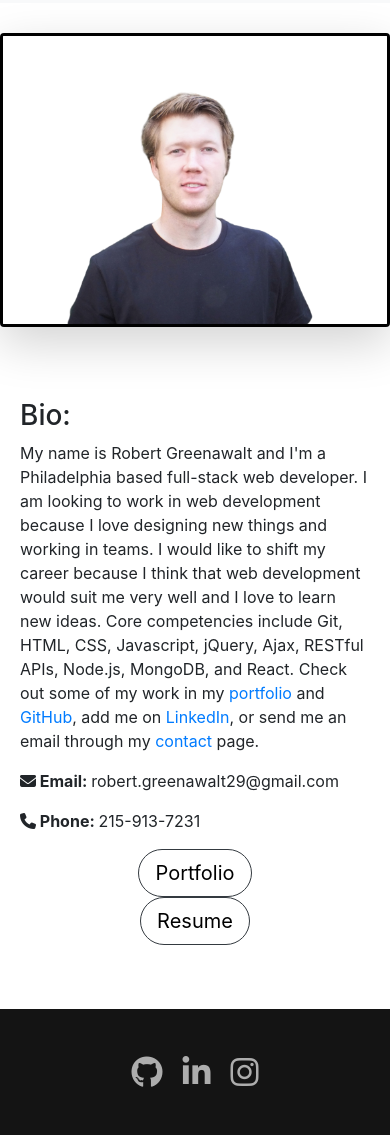
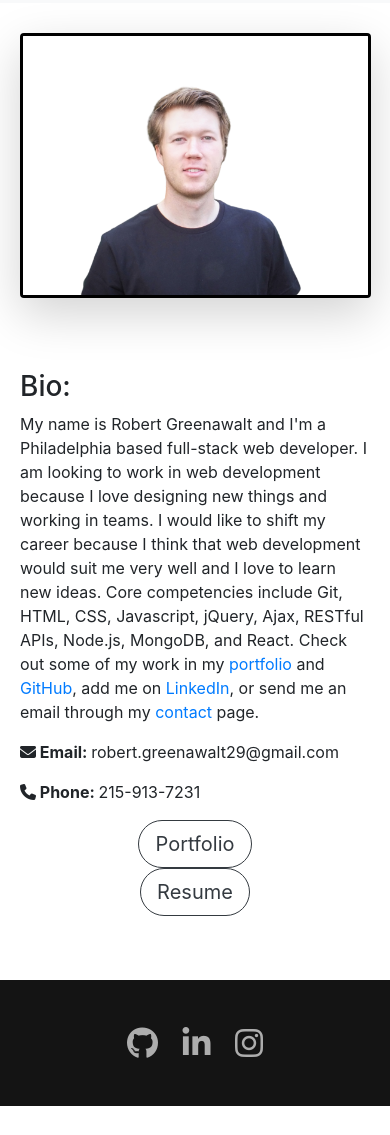
Before and after one commit to rsg71/Portfolio, a plain HTML site: page index.html in a window 390 px wide. Shown: the part 71-1206 px from the top of the page. After the commit the page ends 1177 px from the top, so only its background shows below. Drawn offline with nearby package versions, Linux system fonts and the light colour scheme.

Commit message:
centering headshot for mobile

```diff
--- a/index.html
+++ b/index.html
@@ -59,9 +59,7 @@
 
 
     <section class="row">
-      <section class="mx-auto">
         <img src="imgs/headshot-white-background.png" id="headshot" alt="headshot of Robert" class="headshot mx-auto shadow-lg">
-      </section>
     </section>
 
 
@@ -86,8 +84,8 @@
         </p>
         <p><i class="fas fa-phone"></i><span class="font-weight-bold"> Phone: </span>215-913-7231</p>
         <div class="row" id="resume-portfolio-buttons">
-          <button id="portfolio-Btn" class="btn btn-lg btn-outline-dark mx-auto"><a href="portfolio.html" id="portfolio-btn-link">Portfolio</a></button>
-          <button id="resume-Btn" class="btn btn-lg btn-outline-dark mx-auto"><a href="resume.html" id="resume-btn-link">Resume</a></button>
+          <a href="portfolio.html" class="btn btn-lg btn-outline-dark mx-auto" id="portfolio-btn-link">Portfolio</a>
+          <a href="resume.html" class="btn btn-lg btn-outline-dark mx-auto" id="resume-btn-link">Resume</a>
         </div>
 
 
--- a/style.css
+++ b/style.css
@@ -34,14 +34,6 @@
 
 .logo {
     width:3rem;
-
-}
-
-
-.footer-links{
-    display:flex;
-    justify-content:center;
-    align-items:center;
 }
 
 
@@ -55,7 +47,7 @@
 }
 
 #headshot {
-    max-width: 100%;
+    max-width: 90%;
     border:3px solid black;
     border-radius:4px;
     margin-top:30px;
@@ -106,17 +98,5 @@
 
 
 #portfolio-btn-link, #resume-btn-link {
-        text-decoration: none;
-        color:black;
-}
-
-#portfolio-Btn, #resume-Btn {
     border-radius:30px;
 }
-
-#portfolio-Btn a:hover {
-    color:white;
-}
-#resume-Btn a:hover {
-    color:white;
-}
```
Also changed, not shown: portfolio.html (+1 -0 lines), resume.html (+1 -1 lines).
